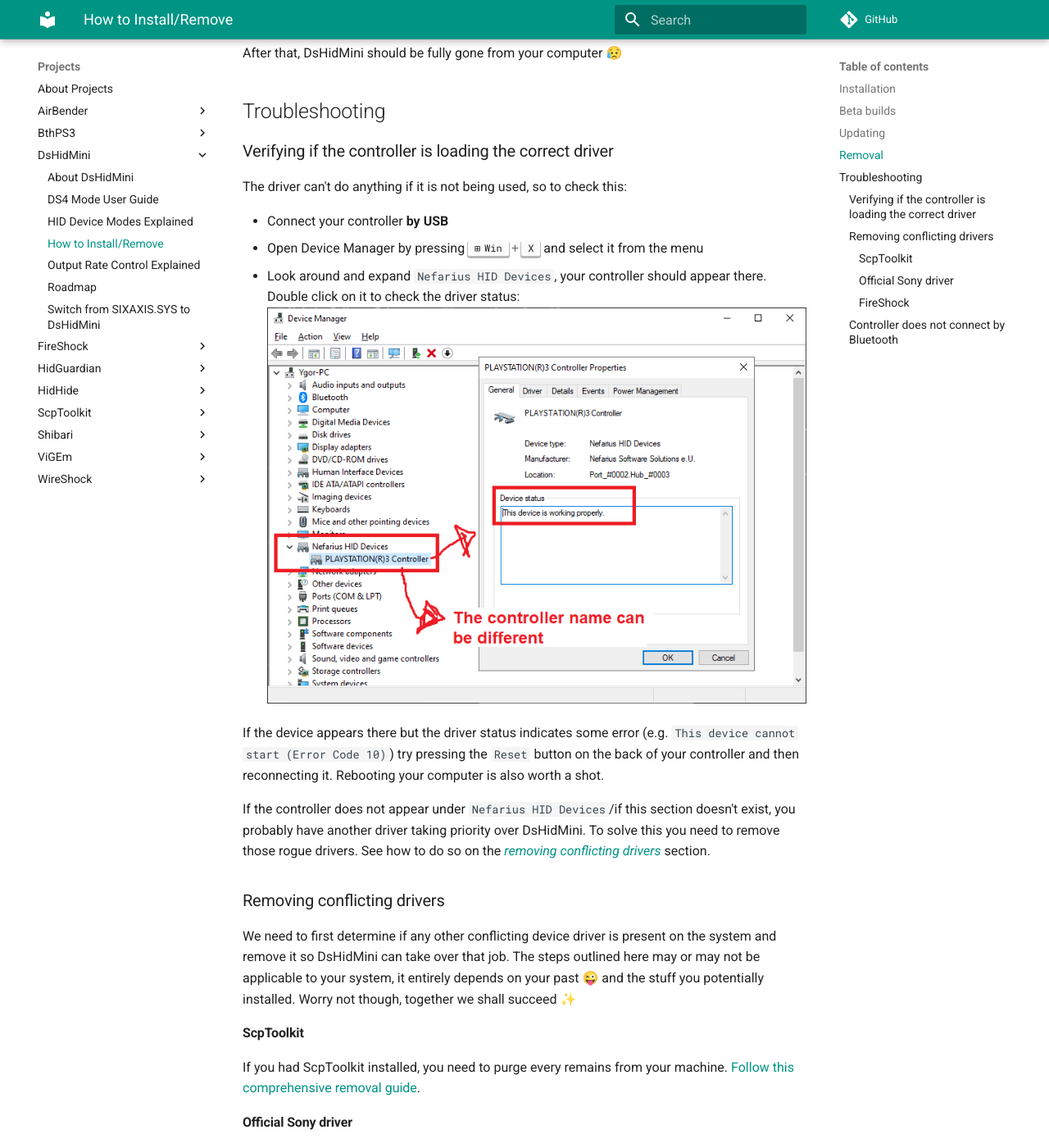
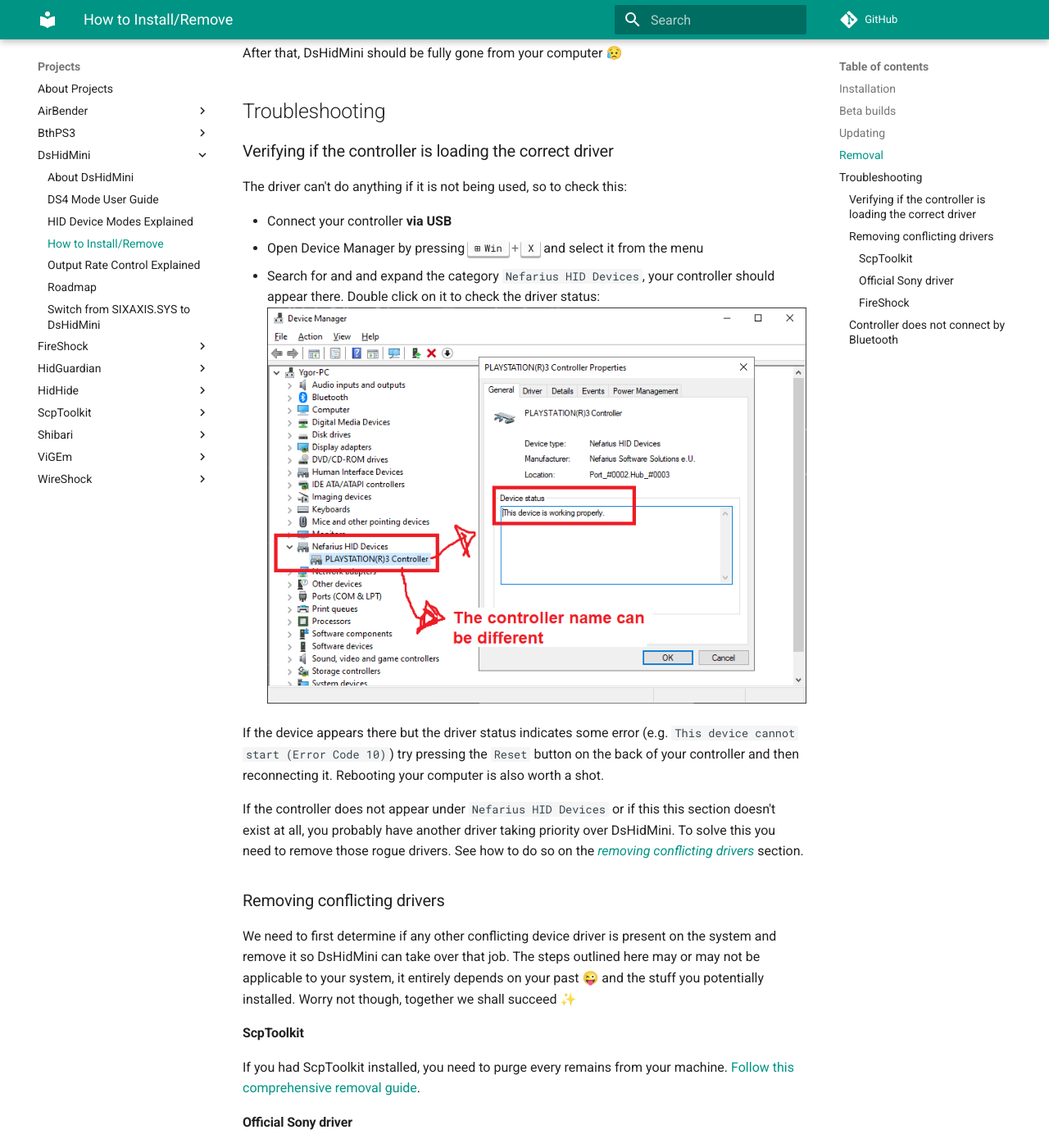
Before and after one commit to nefarius/ViGEm.github.io, an MkDocs documentation site: the page built from docs/projects/DsHidMini/How-to-Install.md, in a window 1280 px wide and 1400 px high, scrolled down 3720 px. Shown: the whole window at 82% size. Built offline with MkDocs 1.6.1 and Material for MkDocs 9.7.7, drawn with Linux system fonts in a browser that asks for light colours; comment, search, counter and statistics services are not loaded.

Commit message:
Refined formatting

```diff
--- a/docs/projects/DsHidMini/How-to-Install.md
+++ b/docs/projects/DsHidMini/How-to-Install.md
@@ -55,14 +55,14 @@
 
 The driver can't do anything if it is not being used, so to check this:
 
-- Connect your controller __by USB__
+- Connect your controller __via USB__
 - Open Device Manager by pressing ++win+x++ and select it from the menu
-- Look around and expand `Nefarius HID Devices`, your controller should appear there. Double click on it to check the driver status:
+- Search for and and expand the category `Nefarius HID Devices`, your controller should appear there. Double click on it to check the driver status:
 ![DsHidMini_DeviceManager](images/DsHidMini_Correctly_Loaded.png){: .glightbox }
 
 If the device appears there but the driver status indicates some error (e.g. `This device cannot start (Error Code 10)`) try pressing the `Reset` button on the back of your controller and then reconnecting it. Rebooting your computer is also worth a shot.
 
-If the controller does not appear under `Nefarius HID Devices`/if this section doesn't exist, you probably have another driver taking priority over DsHidMini. To solve this you need to remove those rogue drivers. See how to do so on the [_removing conflicting drivers_](#Removing-conflicting-drivers) section.
+If the controller does not appear under `Nefarius HID Devices` or if this this section doesn't exist at all, you probably have another driver taking priority over DsHidMini. To solve this you need to remove those rogue drivers. See how to do so on the [_removing conflicting drivers_](::Removing-conflicting-drivers) section.
 
 ### Removing conflicting drivers
 
```
